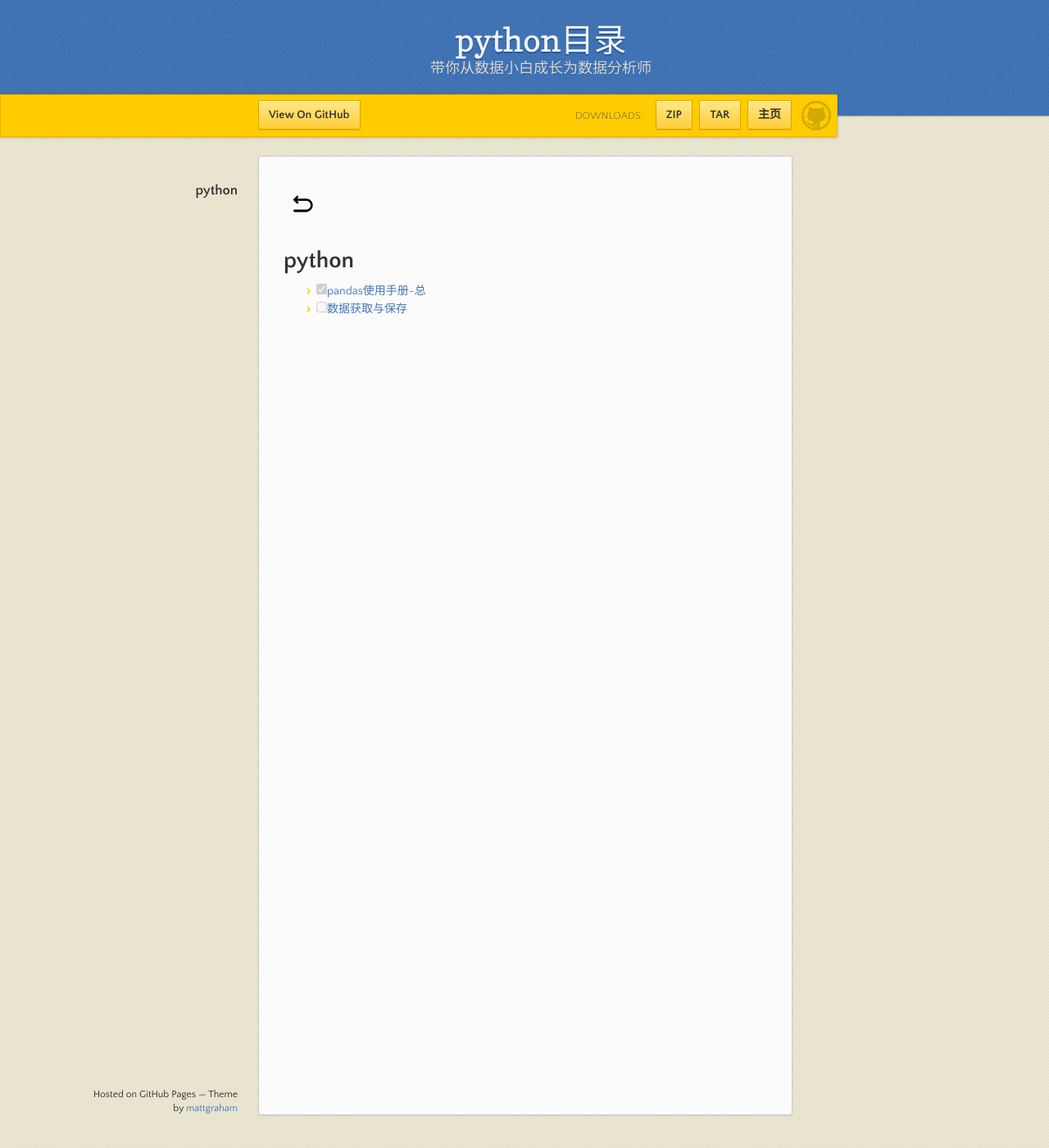
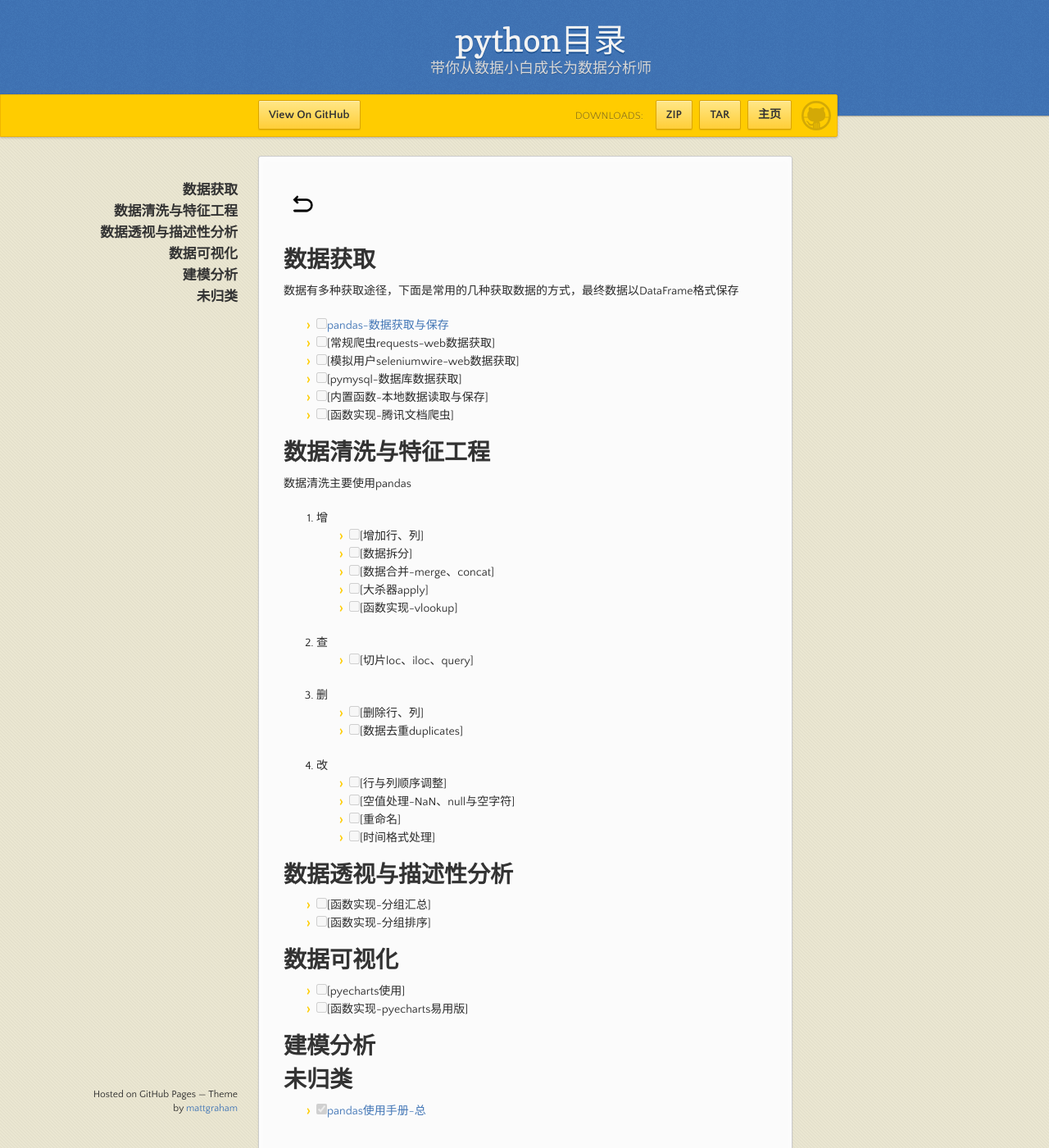
Before and after one commit to analy-liu/analy-liu.github.io, a Jekyll site: the page built from _posts/2022-07-05-python_index.md, in a window 1280 px wide and 1400 px high. Shown: the whole window at 82% size. Built offline with Jekyll 4.4.1, drawn with Linux system fonts in a browser that asks for light colours.

Commit message:
修改目录

```diff
--- a/_posts/2022-07-05-python_index.md
+++ b/_posts/2022-07-05-python_index.md
@@ -4,7 +4,50 @@ layout: default
 ---
 [![返回](/assets/images/back.png)](../../../../)
 
-# python
+# 数据获取
 
-- [x] [pandas使用手册-总](../../../../2022/06/02/Pandas_Note.html)
-- [ ] [数据获取与保存](../../../../2022/07/04/Python_DataIO.html)
+数据有多种获取途径，下面是常用的几种获取数据的方式，最终数据以DataFrame格式保存
+
+- [ ] [pandas-数据获取与保存](../../../../2022/07/04/Python-Pandas_DataIO.html)
+- [ ] [常规爬虫requests-web数据获取]
+- [ ] [模拟用户seleniumwire-web数据获取]
+- [ ] [pymysql-数据库数据获取]
+- [ ] [内置函数-本地数据读取与保存]
+- [ ] [函数实现-腾讯文档爬虫]
+
+# 数据清洗与特征工程
+
+数据清洗主要使用pandas
+
+1. 增
+   - [ ] [增加行、列]
+   - [ ] [数据拆分]
+   - [ ] [数据合并-merge、concat]
+   - [ ] [大杀器apply]
+   - [ ] [函数实现-vlookup]
+2. 查
+   - [ ] [切片loc、iloc、query]
+3. 删
+   - [ ] [删除行、列]
+   - [ ] [数据去重duplicates]
+4. 改
+   - [ ] [行与列顺序调整]
+   - [ ] [空值处理-NaN、null与空字符]
+   - [ ] [重命名]
+   - [ ] [时间格式处理]
+
+# 数据透视与描述性分析
+
+- [ ] [函数实现-分组汇总]
+- [ ] [函数实现-分组排序]
+
+# 数据可视化
+
+- [ ] [pyecharts使用]
+- [ ] [函数实现-pyecharts易用版]
+
+# 建模分析
+
+# 未归类
+
+- [x] [pandas使用手册-总](../../../../2022/06/02/Python_Pandas_Note.html)
```
Also changed, not shown: index.md (+4 -3 lines), _posts/2022-06-02-Python_Pandas_Note.md (renamed from _posts/2022-06-02-Pandas_Note.md), _posts/2022-07-04-Python_Pandas_DataIO.md (renamed from _posts/2022-07-04-Python_DataIO.md).
